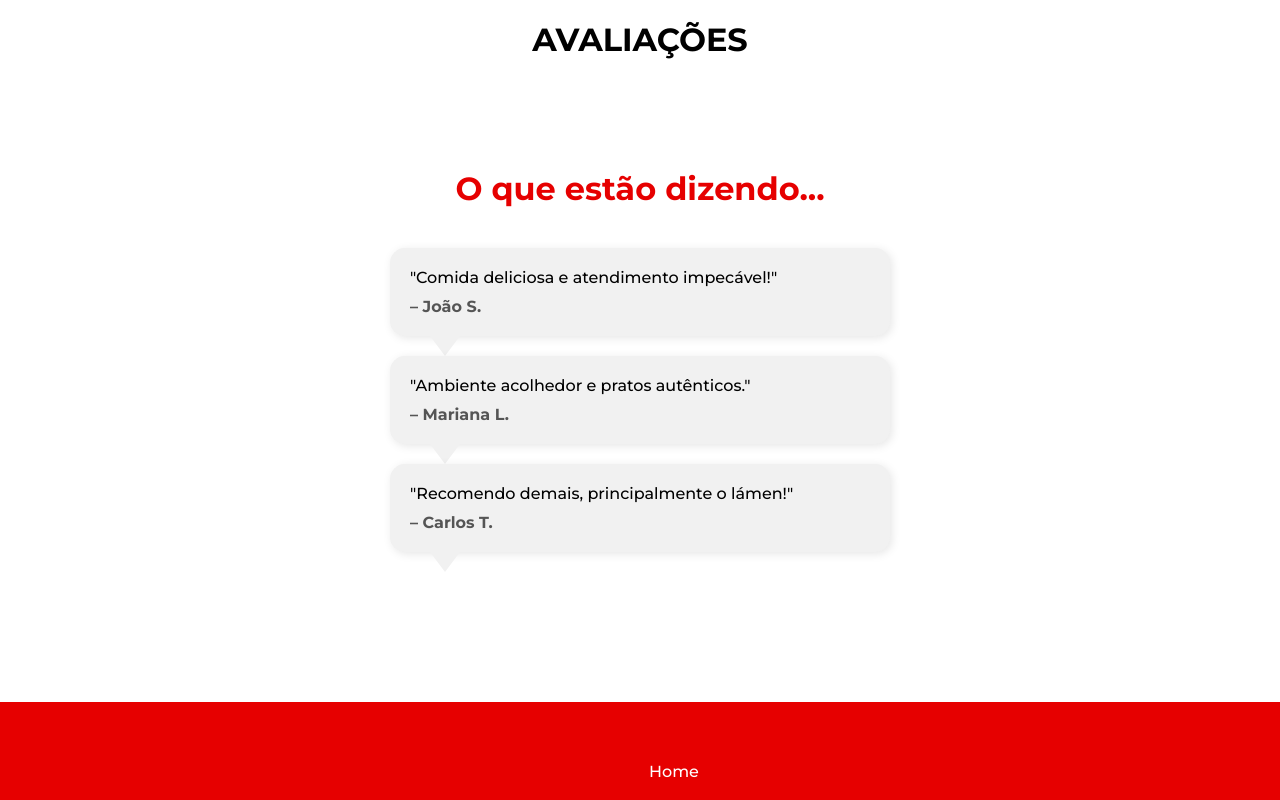
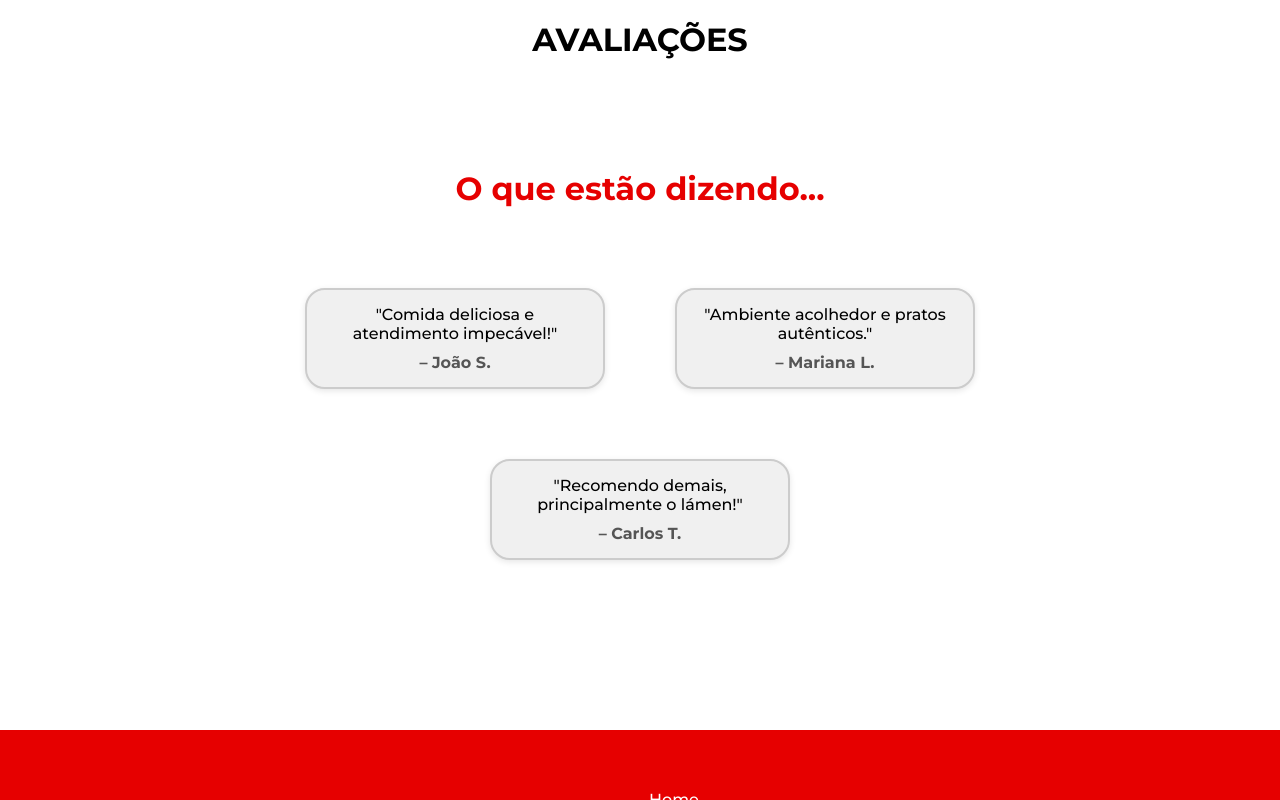
Before and after one commit to novusscapital/frontcp2, a plain HTML site: page index.html in a window 1280 px wide. Shown: the part 1073-1873 px from the top of the page. Drawn offline with Linux system fonts and the light colour scheme.

Commit message:
ajustando os balões, e corrigindo alguns erros do html

```diff
--- a/index.html
+++ b/index.html
@@ -30,7 +30,7 @@
             <div class="hero-content">
                 <h1>SABORES AUTÊNTICOS DO JAPÃO</h1>
                 <p>Experimente uma viagem gastronômica<br>com nossos pratos tradicionais.</p>
-                <a href="./pages/cardapio.html" class="hero-btn">ver cardápio</a>
+                <a href="./pages/cardapio.html" class="hero-btn">Ver Cardápio</a>
             </div>
         </section>
 
@@ -67,7 +67,7 @@
         <h1>AVALIAÇÕES</h1>
         <article class="avaliacoes">
             <h2>O que estão dizendo...</h2>
-
+            <div class="avaliacoes-lista">
                 <div class="balao-avaliacao">
                     <p>"Comida deliciosa e atendimento impecável!"</p>
                     <span class="autor">– João S.</span>
@@ -81,6 +81,7 @@
                 <div class="balao-avaliacao">
                     <p>"Recomendo demais, principalmente o lámen!"</p>
                     <span class="autor">– Carlos T.</span>
+                </div>
             </div>
         </article>
     </section>
--- a/src/css/style.css
+++ b/src/css/style.css
@@ -179,6 +179,7 @@ nav ul li a:hover {
     padding: 10px;
     margin-top: auto;
     align-self: center;
+    font-weight: 600;
     width: 100%;
 }
 .botton:hover{
@@ -189,6 +190,7 @@ nav ul li a:hover {
 }
 
 /* AVALIAÇÕES */
+
 .avaliacoes-pagina{
     border-top: 2px solid red;
     background-color: #fff;
@@ -210,28 +212,35 @@ nav ul li a:hover {
     margin-bottom: 40px;
     color: #e60000;
 }
-
+.avaliacoes-lista {
+    display: flex;
+    flex-wrap: wrap;
+    justify-content: center;
+    gap: 30px;
+    padding: 20px;
+    max-width: 1000px;
+    margin: 0 auto;
+}
 .balao-avaliacao {
-    position: relative;
-    background: #f1f1f1;
-    border-radius: 15px;
-    padding: 20px;
-    max-width: 500px;
-    margin: 20px auto;
-    text-align: left;
-    box-shadow: 2px 2px 10px rgba(0,0,0,0.1);
+    background-color: #f0f0f0;
+    border: 2px solid #ccc;
+    padding: 15px 20px;
+    border-radius: 20px;
+    max-width: 300px;
+    justify-content: center;
+    margin: 20px;
+    font-family: sans-serif;
+    box-shadow: 0 2px 6px rgba(0,0,0,0.1);
 }
 
 .balao-avaliacao::after {
-    content: "";
     position: absolute;
-    bottom: -20px;
-    left: 40px;
+    bottom: -15px;
+    left: 30px;
     width: 0;
     height: 0;
-    border-left: 15px solid transparent;
-    border-right: 15px solid transparent;
-    border-top: 20px solid #f1f1f1;
+    border: 10px solid transparent;
+    border-top-color: #f0f0f0;
 }
 
 .balao-avaliacao .autor {
```
Also changed, not shown: pages/cardapio.html (indentation only), pages/contato.html (indentation only), pages/sobre.html (indentation only). Lines whose indentation alone changed are shown as unchanged.
